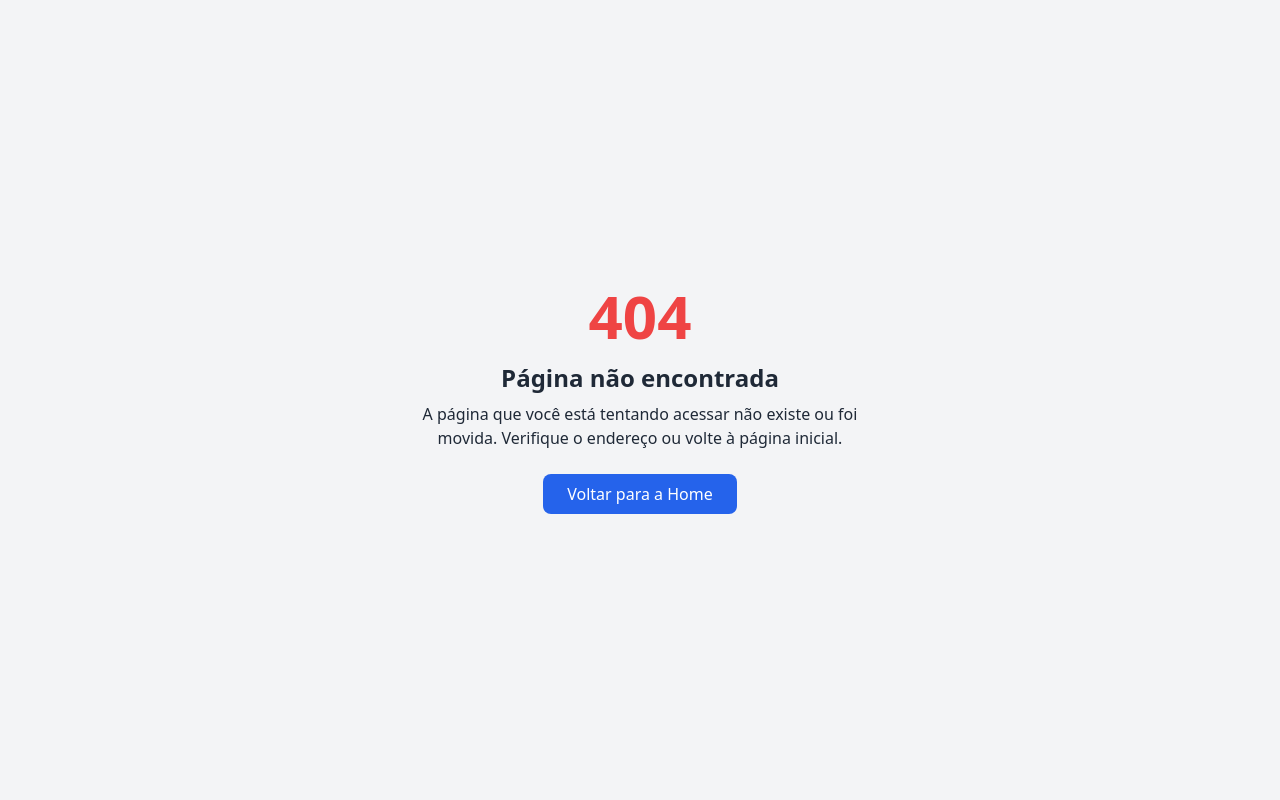
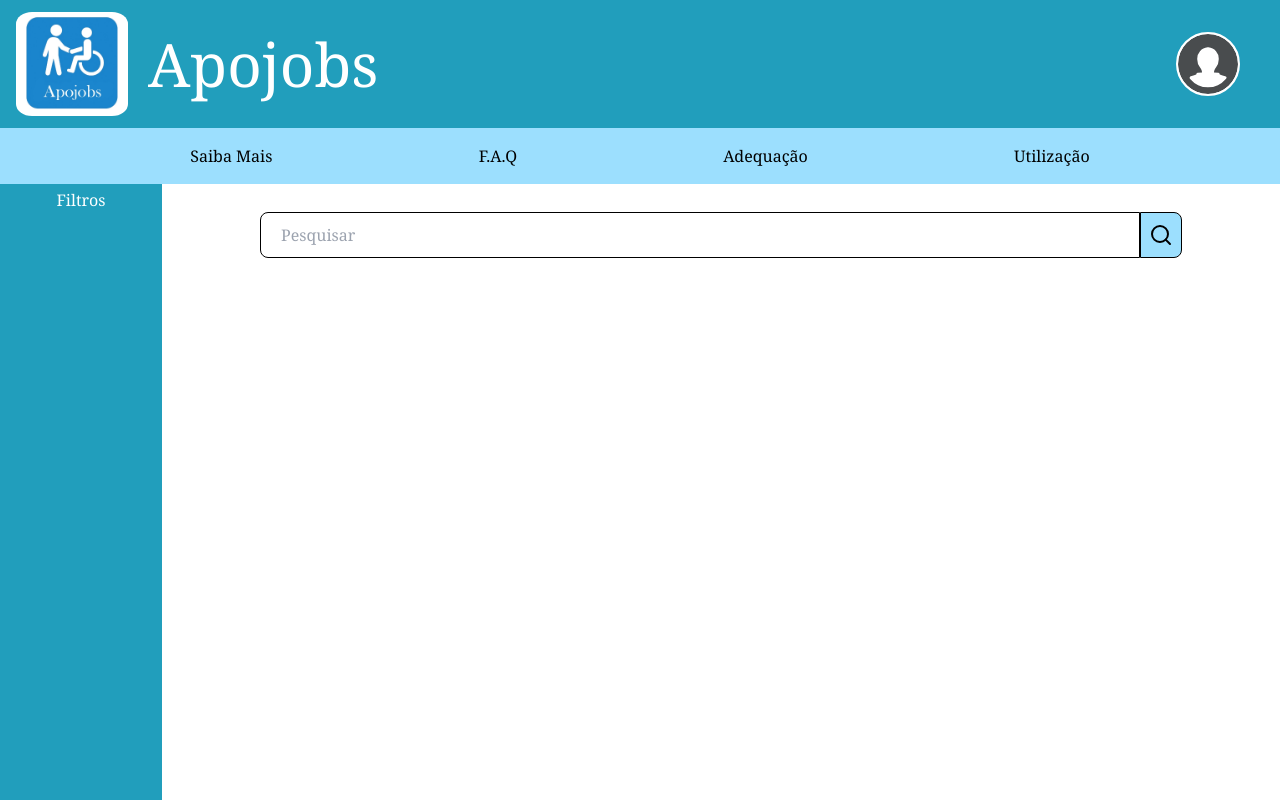
Before and after one commit to t4Facef/tic-2025-front, a React (Create React App) app: page /vagas in a window 1280 px wide. Before the commit this address had no page. Shown: the top 800 px of the page. Built offline with nearby package versions, Linux system fonts and the light colour scheme.

Commit message:
Finalização do perfil do candidato + incio da implementação da listagem de vagas

```diff
--- a/package.json
+++ b/package.json
@@ -11,6 +11,7 @@
     "@types/node": "^16.18.126",
     "@types/react": "^19.1.9",
     "@types/react-dom": "^19.1.7",
+    "lucide-react": "^0.540.0",
     "react": "^19.1.1",
     "react-dom": "^19.1.1",
     "react-router-dom": "^7.7.1",
--- a/src/App.tsx
+++ b/src/App.tsx
@@ -10,6 +10,7 @@ import Login from './pages/login';
 import Cadastrar from './pages/cadastrar';
 import UserDashboard from './pages/user_dashboard';
 import CandidateProfile from './pages/candidate_profile';
+import PositionsList from './pages/positions_list';
 
 function App() {
   return (
@@ -23,6 +24,7 @@ function App() {
           <Route path='/adequacao' element={<Adequacao/>}></Route>
           <Route path='/login' element={<Login/>}></Route>
           <Route path='/registrar' element={<Cadastrar/>}></Route>
+          <Route path='/vagas' element={<PositionsList/>}></Route>
           <Route path='/usuarios/:id' element={<UserDashboard/>}></Route>
           <Route path='/usuarios/:id/perfil' element={<CandidateProfile/>}></Route>
         </Route>
--- /dev/null
+++ b/src/components/content/search_box.tsx
@@ -0,0 +1,10 @@
+import {Search} from "lucide-react"
+
+export default function SearchBox(){
+    return(
+        <form className="flex max-h-[2.9rem]">
+            <input type="text" name="search" id="search" placeholder="Pesquisar" className="border border-black rounded-l-lg w-[55rem] pl-5"/>
+            <button className="flex bg-blue4 border border-black rounded-r-lg p-2 items-center">{<Search/>}</button>
+        </form>
+    )
+}
--- a/src/components/content/tag_container.tsx
+++ b/src/components/content/tag_container.tsx
@@ -10,7 +10,7 @@ export default function TagContainer({children, tags = []}: TagContainerProps){
     return(
         <div className="mt-5">
             <p className="inline-flex bg-blue2 text-white p-2 px-3 rounded-t-xl">{children}</p>
-            <div className="border-[2px] border-black min-h-[10rem] rounded-b-xl p-3 flex flex-wrap gap-2">
+            <div className="border-[2px] border-black min-h-[10rem] rounded-b-xl p-3 gap-2">
                 {tags.map((tag, index) => (
                     <Tag key={index}>{tag}</Tag>
                 ))}
--- a/src/components/structure/layout.tsx
+++ b/src/components/structure/layout.tsx
@@ -8,7 +8,7 @@ export default function Layout() {
   const location = useLocation();
 
   // Define quais rotas devem mostrar o perfil
-  const profileRoutes = ['/usuarios'];
+  const profileRoutes = ['/usuarios', '/vagas'];
 
   // Verifica se a rota atual começa com alguma das rotas de perfil
   const showProfile = profileRoutes.some(route => location.pathname.startsWith(route));
--- a/src/components/structure/nav.tsx
+++ b/src/components/structure/nav.tsx
@@ -6,7 +6,7 @@ export default function Nav(){
             <NavElement link="/saiba_mais">Saiba Mais</NavElement>
             <NavElement link="/faq">F.A.Q</NavElement>
             <NavElement link="/adequacao">Adequação</NavElement>
-            <NavElement link="/ultilizacao">Utilização</NavElement>
+            <NavElement link="/utilizacao">Utilização</NavElement>
         </nav>
     )
 }
--- a/src/index.css
+++ b/src/index.css
@@ -5,3 +5,7 @@
 html {
   scroll-behavior: smooth;
 }
+
+body {
+  font-family: Georgia, serif;
+}
--- a/src/pages/candidate_profile.tsx
+++ b/src/pages/candidate_profile.tsx
@@ -57,8 +57,8 @@ const dumpData: DumpDataType = {
         status: "Finalizado",
         desc: "Lorem ipsum dolor sit amet consectetur adipisicing elit. Architecto aut officiis, veniam harum, neque consectetur assumenda distinctio qui sequi rem, modi itaque. Harum, esse nihil. Ullam eos sapiente iusto maiores.",
     },
-    skills: ["js"],
-    barriers: ["js"]
+    skills: ["JavaScript", "Java", "C#", "Node.js", "React", "TypeScript", "Python", "SQL", "Git", "HTML/CSS", "MongoDB", "Express", "Docker", "AWS"],
+    barriers: ["Dificuldade de locomoção", "Necessita ambiente silencioso", "Requer pausas frequentes", "Limitação visual parcial", "Sensibilidade a ruídos altos"]
 }
 
 export default function CandidateProfile(){
@@ -106,6 +106,7 @@ export default function CandidateProfile(){
                 description={dumpData.info3.desc}
             />
             <TagContainer tags={dumpData.skills}>Habilidades</TagContainer>
+            <TagContainer tags={dumpData.barriers}>Limitações</TagContainer>
         </div>
     )
 }
--- /dev/null
+++ b/src/pages/positions_list.tsx
@@ -0,0 +1,14 @@
+import SearchBox from "../components/content/search_box";
+
+export default function PositionsList(){
+    return (
+        <div className="flex flex-1">
+            <div className="bg-blue2 flex-[1] flex justify-center text-[16px] p-1 min-h-screen">
+                <p className="text-white">Filtros</p>
+            </div>
+            <div className="flex flex-[7] justify-center mt-7 mx-5">
+                <SearchBox/>
+            </div>
+        </div>
+    )
+}
```
Also changed, not shown: 1 other file (tests, documents, lock files or other folders).
